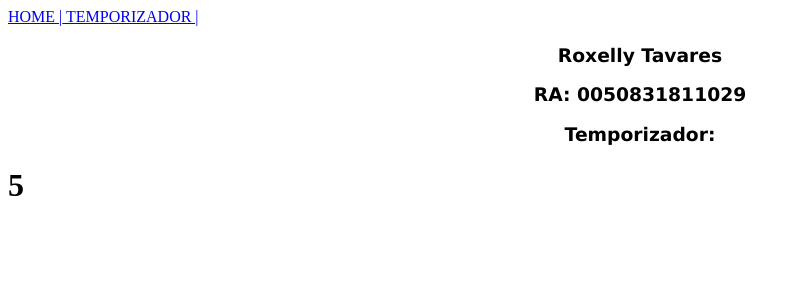
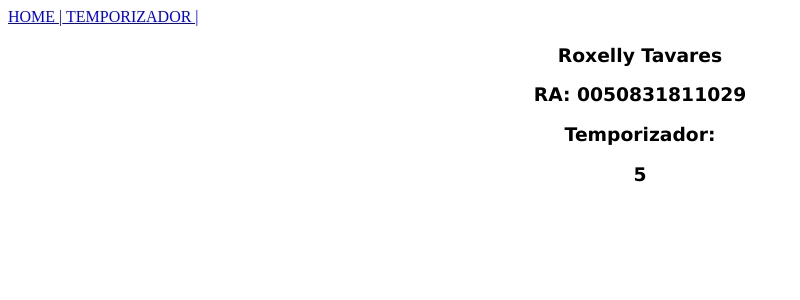
Before and after one commit to roxellyt/Aula-08, an Angular app: page / in a window 1280 px wide. Shown: the top 300 px of the page, without its empty margins (0-800 px from the left). Built offline with nearby package versions, Linux system fonts and the light colour scheme.

Commit message:
1 file modified

```diff
--- a/src/app/home/home.component.html
+++ b/src/app/home/home.component.html
@@ -1,4 +1,4 @@
 <h3 style="text-align:center; font-family: Verdana">Roxelly Tavares</h3>
 <h3 style="text-align:center; font-family: Verdana">RA: 0050831811029</h3>
 <h3 style="text-align:center; font-family: Verdana">Temporizador:</h3>
-<h1>{{ timer.getCount() }}</h1>
+<h3 style="text-align:center; font-family: Verdana">{{ timer.getCount() }}</h3>
```
